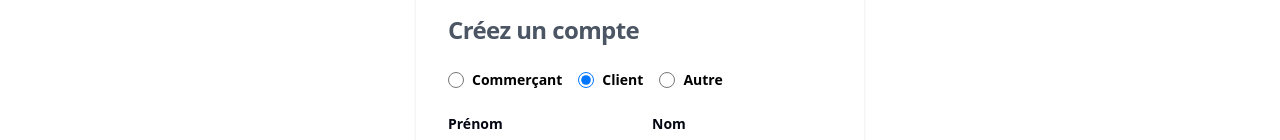
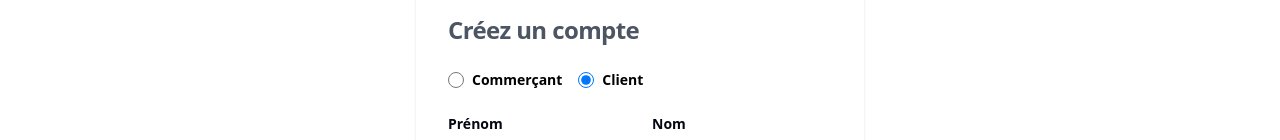
Before and after one commit to Chihebeddin/info-fusion-front, a Nuxt app: page /signup in a window 1280 px wide. Shown: the part 123-263 px from the top of the page. Built offline with nearby package versions, Linux system fonts and the light colour scheme.

Commit message:
Mise à jour du formulaire

```diff
--- a/pages/signup.vue
+++ b/pages/signup.vue
@@ -1,8 +1,8 @@
 <script>
 import { addClient, addShop } from '../services/userService'
-
 import ClientForm from '~/components/signup/ClientForm.vue'
 import ShopForm from '~/components/signup/ShopForm.vue'
+
 export default {
   components: { ClientForm, ShopForm },
   data () {
@@ -26,9 +26,9 @@ export default {
           this.formData.email,
           this.formData.password,
           this.formData.confirmpassword,
-          this.formData.phone,
           firstnameValue,
           lastnameValue,
+          this.formData.phone,
           Date.parse(birthdateValue)
         )
       } else if (this.picked === 'Shop') {
@@ -93,17 +93,6 @@ export default {
                   >
                   <label for="inline-2-radio" class="ml-2 text-sm font-bold text-gray-900 dark:text-gray">Client</label>
                 </div>
-                <div class="flex items-center mr-4">
-                  <input
-                    id="inline-3-radio"
-                    v-model="picked"
-                    value="Other"
-                    type="radio"
-                    name="inline-radio-group"
-                    class="w-4 h-4 text-blue-600 bg-gray-100 border-gray-300 focus:ring-blue-500 dark:focus:ring-blue-600 dark:ring-offset-gray-800 focus:ring-2 dark:bg-gray-700 dark:border-gray-600"
-                  >
-                  <label for="inline-3-radio" class="ml-2 text-sm font-bold text-gray-900 dark:text-gray">Autre</label>
-                </div>
               </div>
 
               <ClientForm v-if="picked === 'Client'" ref="clientFormRef" />
@@ -115,13 +104,13 @@ export default {
                   <input
                     id="phone"
                     v-model="formData.phone"
-                    type="number"
+                    type="tel"
                     name="phone"
                     class="bg-gray-50 border border-gray-300 text-gray-900 sm:text-sm rounded-lg focus:ring-primary-600 focus:border-primary-600 block w-full p-2.5 dark:bg-gray-700 dark:border-gray-600 dark:placeholder-gray-400 dark:text-gray dark:focus:ring-blue-500 dark:focus:border-blue-500"
                     placeholder="01 23 45 67 89"
+                    pattern="0[1-9][0-9]{8}"
                     required
                   >
-                  <!-- pattern="[0-9]{10}" -->
                 </div>
 
                 <div class="w-full md:w-1/2 px-3">
```
